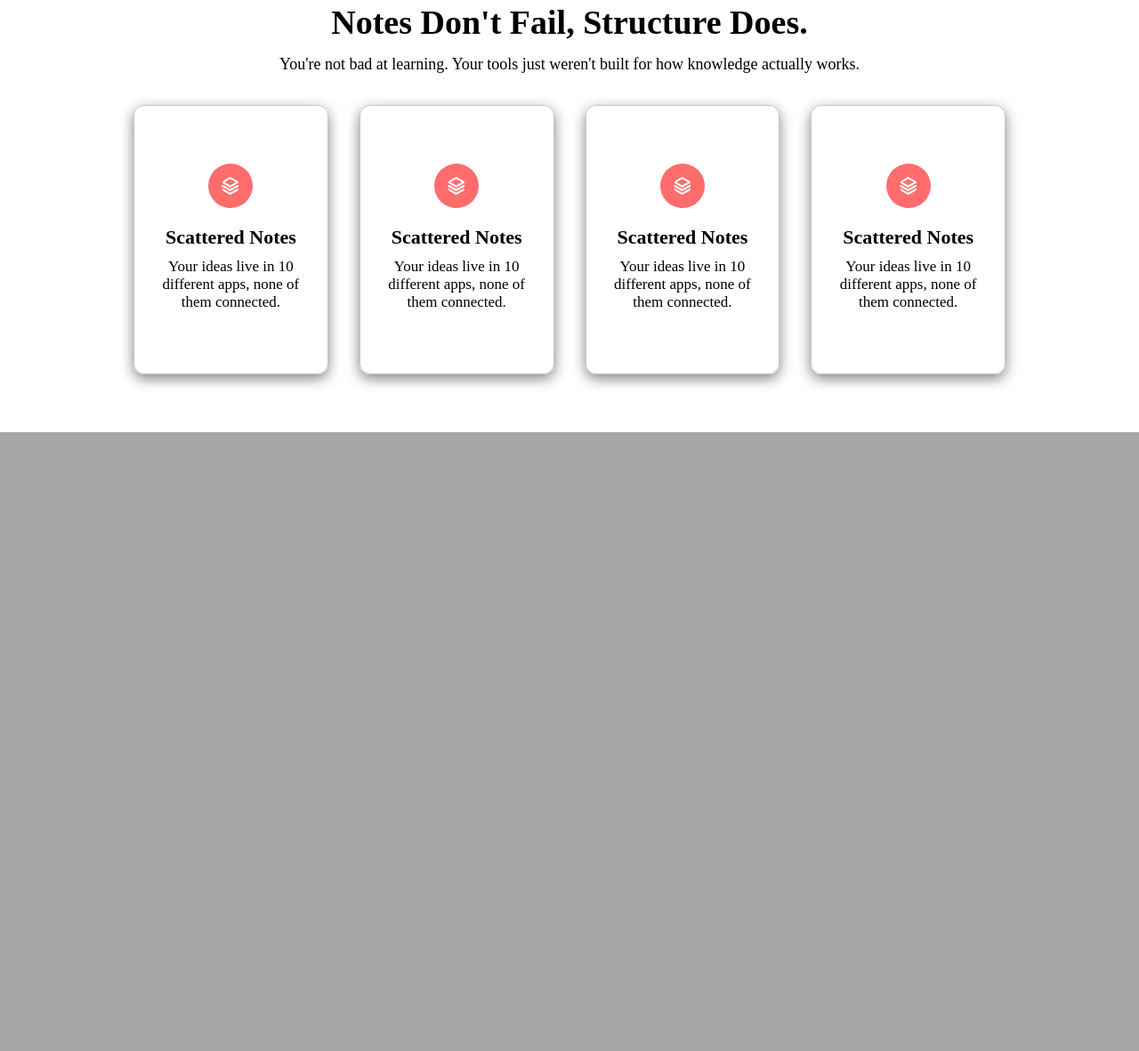
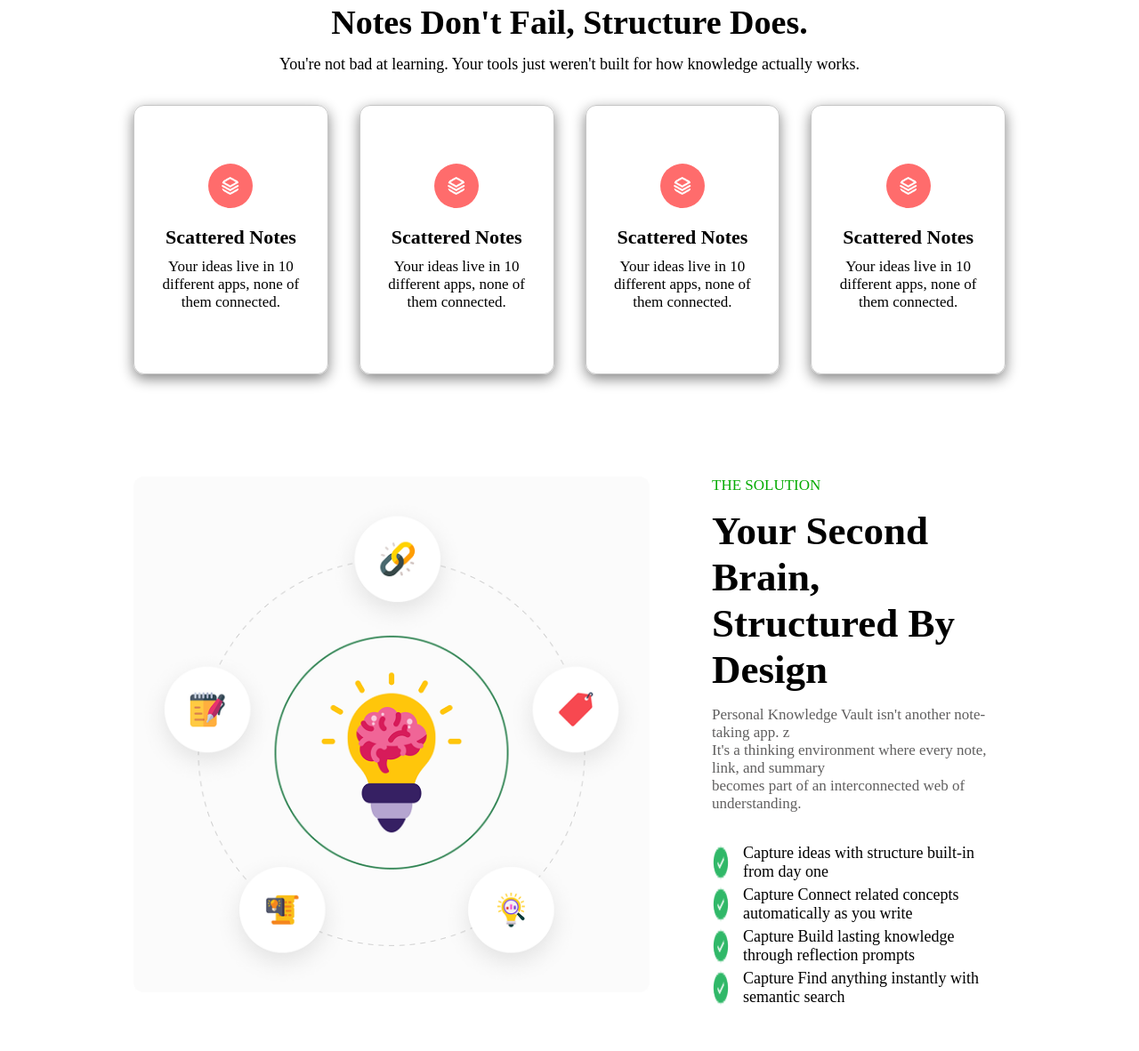
Before and after one commit to abuhanif95/Knowledge-Vault, a plain HTML site: page index.html in a window 1280 px wide. Shown: the part 740-1922 px from the top of the page at 89% size. Before the commit the page ends 1226 px from the top, so only its background shows below. Drawn offline with Linux system fonts and the light colour scheme.

Commit message:
Complete brain section

```diff
--- a/index.html
+++ b/index.html
@@ -120,6 +120,47 @@
           </div>
         </div>
       </section>
+
+      <section class="brain-section">
+        <div class="container">
+          <div class="brain-left-section">
+            <img class="brain-image" src="./assets/knowledge.png" alt="Brain" />
+          </div>
+          <div class="brain-right-section">
+            <p>THE SOLUTION</p>
+
+            <h2 class="brain-title">
+              Your Second Brain, <br />
+              Structured By Design
+            </h2>
+
+            <p class="brain-description">
+              Personal Knowledge Vault isn't another note-taking app. z <br />
+              It's a thinking environment where every note, link, and summary<br />
+              becomes part of an interconnected web of understanding.
+            </p>
+
+            <ul class="brain-lists">
+              <li class="brain-list">
+                <img src="./assets/CheckCircle.png" alt="CheckMark" /> Capture
+                ideas with structure built-in from day one
+              </li>
+              <li class="brain-list">
+                <img src="./assets/CheckCircle.png" alt="CheckMark" /> Capture
+                Connect related concepts automatically as you write
+              </li>
+              <li class="brain-list">
+                <img src="./assets/CheckCircle.png" alt="CheckMark" /> Capture
+                Build lasting knowledge through reflection prompts
+              </li>
+              <li class="brain-list">
+                <img src="./assets/CheckCircle.png" alt="CheckMark" /> Capture
+                Find anything instantly with semantic search
+              </li>
+            </ul>
+          </div>
+        </div>
+      </section>
     </main>
   </body>
 </html>
--- a/style.css
+++ b/style.css
@@ -234,3 +234,54 @@ header {
   text-align: center;
   margin-bottom: 55px;
 }
+
+/* Brain Section */
+
+.brain-section {
+  padding: 50px 0;
+  background-color: white;
+}
+
+.brain-section .container {
+  display: flex;
+  gap: 70px;
+}
+
+.brain-left-section img {
+  height: 580px;
+}
+
+.brain-section .brain-right-section {
+  display: flex;
+  gap: 15px;
+  flex-direction: column;
+  justify-content: center;
+}
+
+.brain-right-section p {
+  font-size: 17px;
+  font-weight: 500;
+  color: #05ab02;
+}
+
+.brain-right-section p:nth-child(3) {
+  color: rgb(96, 95, 95);
+  margin-bottom: 20px;
+}
+
+.brain-right-section .brain-title {
+  font-size: 45px;
+  font-weight: 800;
+}
+
+.brain-right-section .brain-lists {
+  display: flex;
+  gap: 5px;
+  flex-direction: column;
+}
+
+.brain-lists li {
+  display: flex;
+  gap: 15px;
+  font-size: 18px;
+}
```
